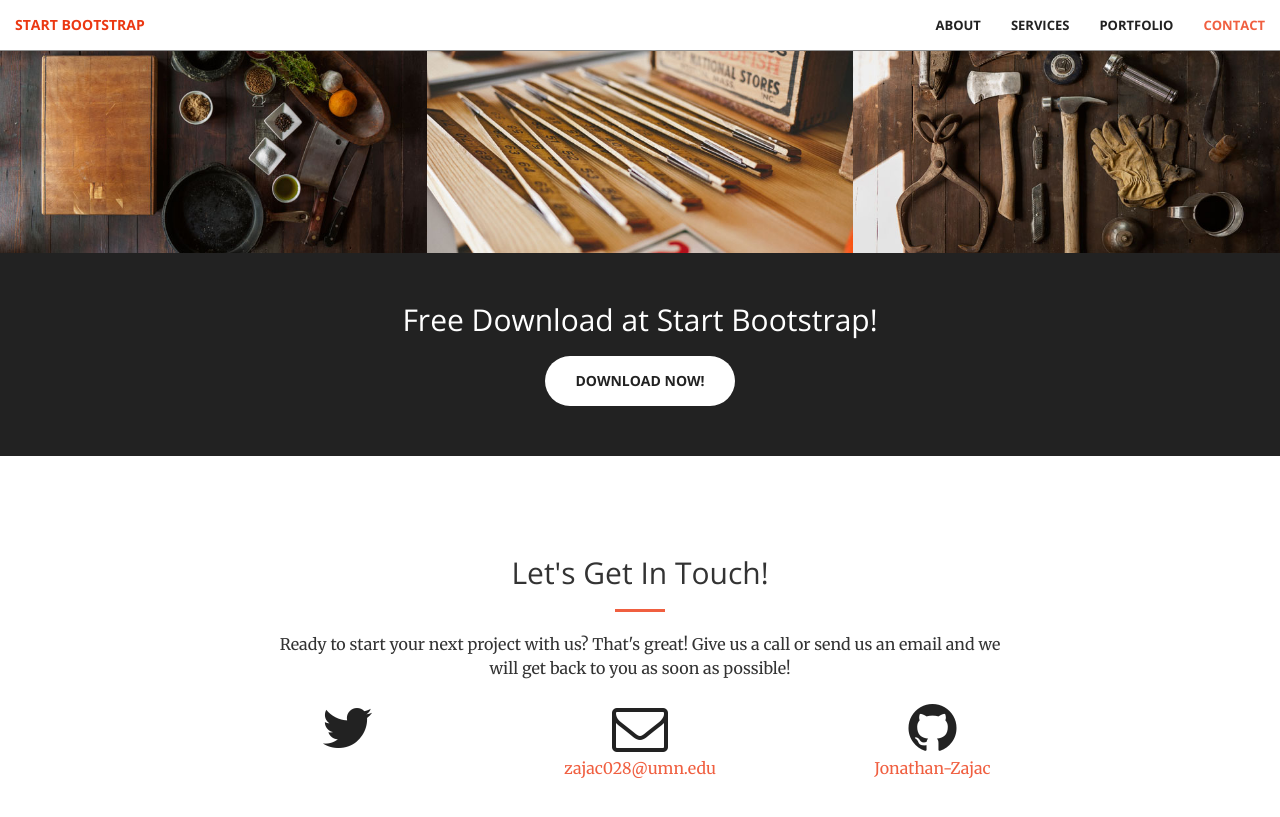
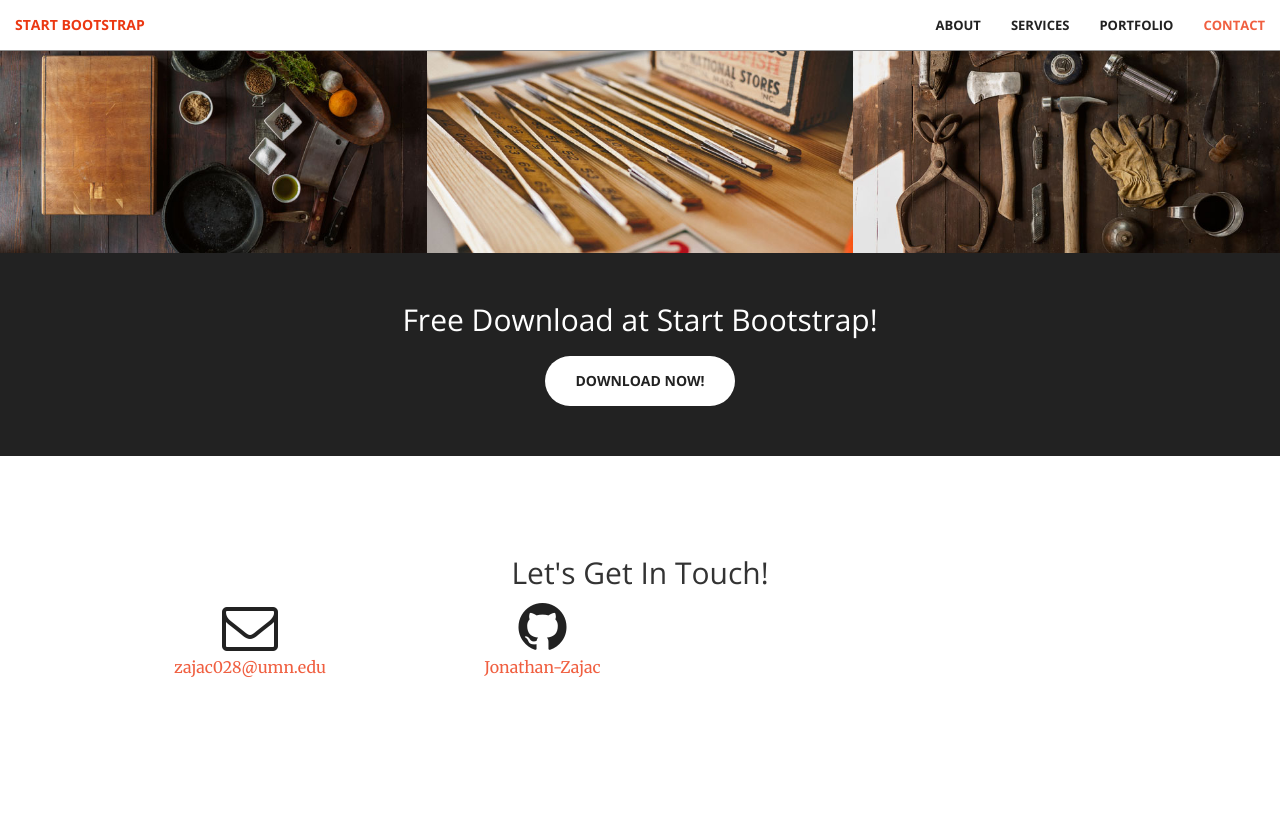
Before and after one commit to Jonathan-Zajac/Jonathan-Zajac.github.io, a Jekyll site: the page built from index.html, in a window 1280 px wide and 900 px high, scrolled down 1981 px. Shown: the top 817 px of the window. Built offline with Jekyll 4.4.1, drawn with Linux system fonts in a browser that asks for light colours; some of the changed text lies outside the part shown.

Commit message:
update some _includes files

```diff
--- a/_includes/contact.html
+++ b/_includes/contact.html
@@ -3,15 +3,7 @@
         <div class="row">
             <div class="col-lg-8 col-lg-offset-2 text-center">
                 <h2 class="section-heading">Let's Get In Touch!</h2>
-                <hr class="primary">
-                <p>Ready to start your next project with us? That's great! Give us a call or send us an email and we will get back to you as soon as possible!</p>
             </div>
-        <div class="col-lg-2 col-lg-offset-2 text-center">
-            <a href="https://twitter.com/{{ site.twitter_username }}">
-                <i class="fa fa-twitter fa-3x wow bounceIn" data-wow-delay=".1s"></i>
-                <p>{{ site.twitter_username }}</p>
-            </a>
-        </div>
         <div class="col-lg-2 col-lg-offset-1 text-center">
             <a href="mailto:{{ site.email }}">
             <i class="fa fa-envelope-o fa-3x wow bounceIn" data-wow-delay=".1s"></i>
--- a/_includes/services.html
+++ b/_includes/services.html
@@ -2,7 +2,7 @@
     <div class="container">
         <div class="row">
             <div class="col-lg-12 text-center">
-                <h2 class="section-heading">At Your Service</h2>
+                <h2 class="section-heading">Interdisciplinary Research</h2>
                 <hr class="primary">
             </div>
         </div>
```
